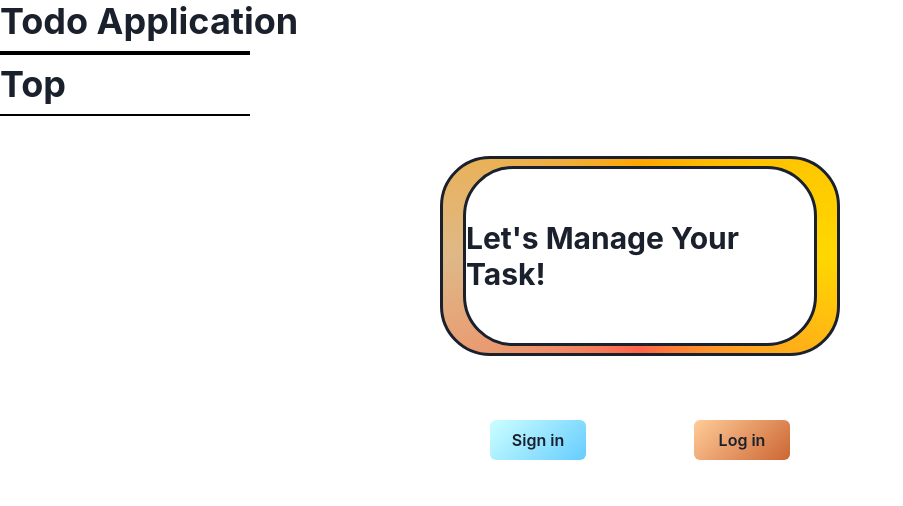
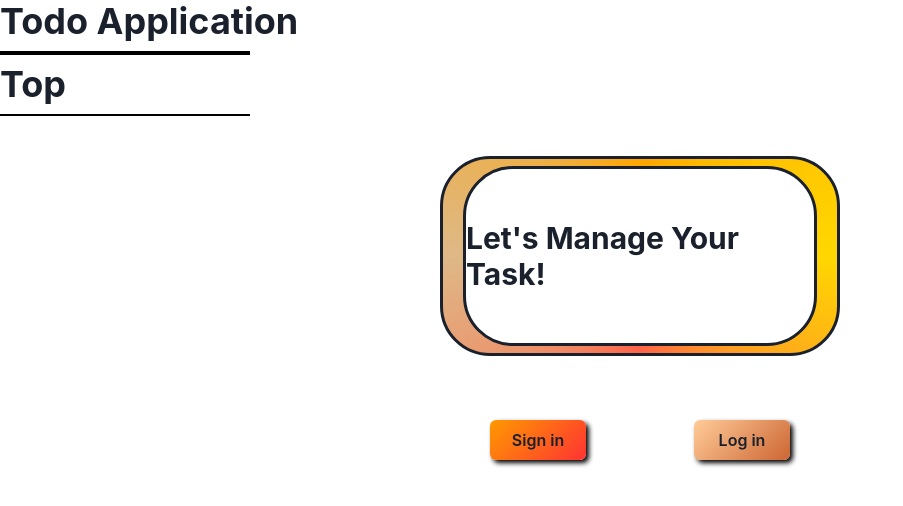
Before and after one commit to 38Koo/todo_application, a Next.js app in the folder frontend/: page / in a window 1280 px wide. Shown: the top 506 px of the page, without its empty margins (0-903 px from the left). Built offline with nearby package versions, Linux system fonts and the light colour scheme; no server answers.

Commit message:
ボタン押下時のアニメーション追加

```diff
--- a/frontend/src/pages/index.tsx
+++ b/frontend/src/pages/index.tsx
@@ -1,5 +1,6 @@
 import { Box, Button, HStack, Heading, Stack, Text } from '@chakra-ui/react';
 import { useRouter } from 'next/router';
+import { transform } from 'typescript';
 
 export default function Home() {
   const router = useRouter();
@@ -44,7 +45,13 @@ export default function Home() {
       </Heading>
       <HStack justifyContent="space-around">
         <Button
-          background="linear-gradient(135deg, #ccffff, #66ccff)"
+          background="linear-gradient(135deg, #ff9900, #ff3333)"
+          boxShadow="3px 3px 5px black"
+          _hover={{
+            bg: 'linear-gradient(135deg, #ff9900, #ff3333)',
+            transform: 'translate(3px, 3px)',
+            boxShadow: 'none'
+          }}
           width="24"
           onClick={() => onSubmit(false)}
         >
@@ -52,6 +59,12 @@ export default function Home() {
         </Button>
         <Button
           background="linear-gradient(135deg, #ffcc99, #cc6633)"
+          boxShadow="3px 3px 5px black"
+          _hover={{
+            bg: 'linear-gradient(135deg, #ffcc99, #cc6633)',
+            transform: 'translate(3px, 3px)',
+            boxShadow: 'none'
+          }}
           width="24"
           onClick={() => onSubmit(true)}
         >
```
